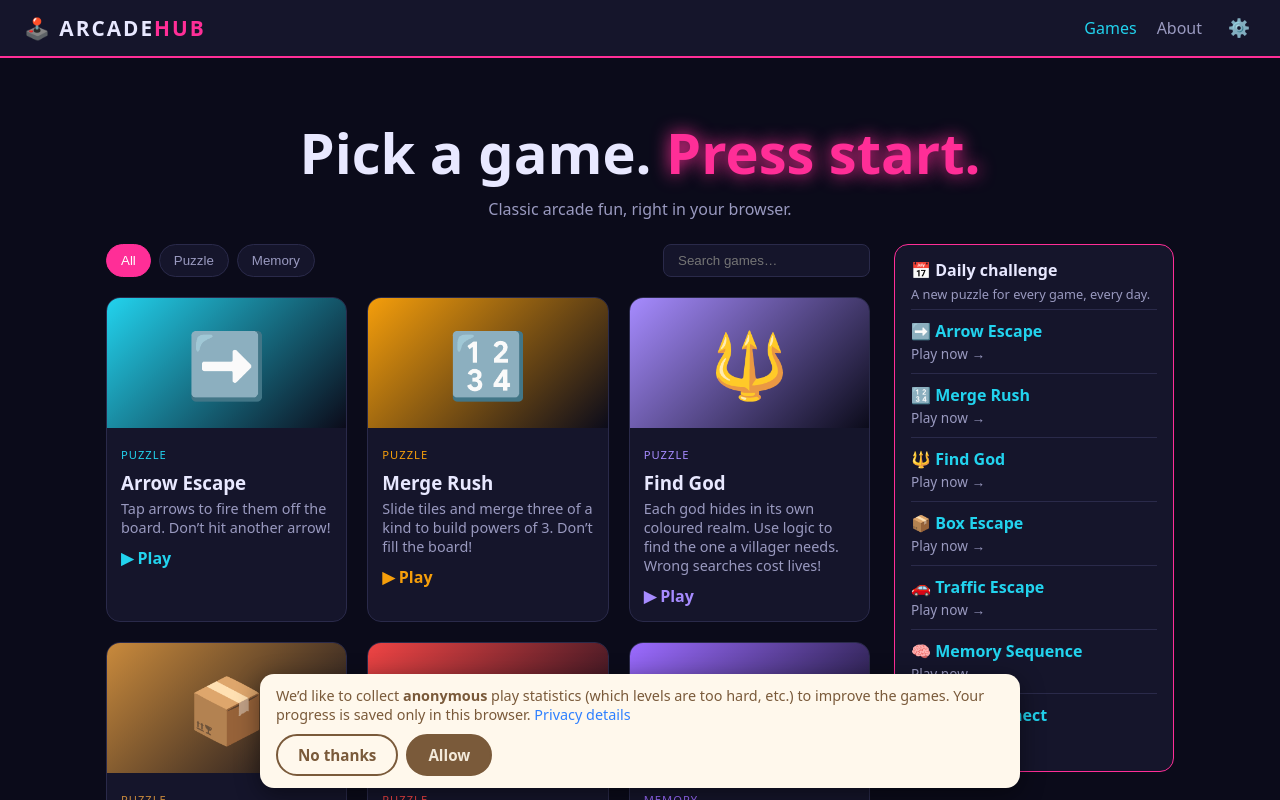
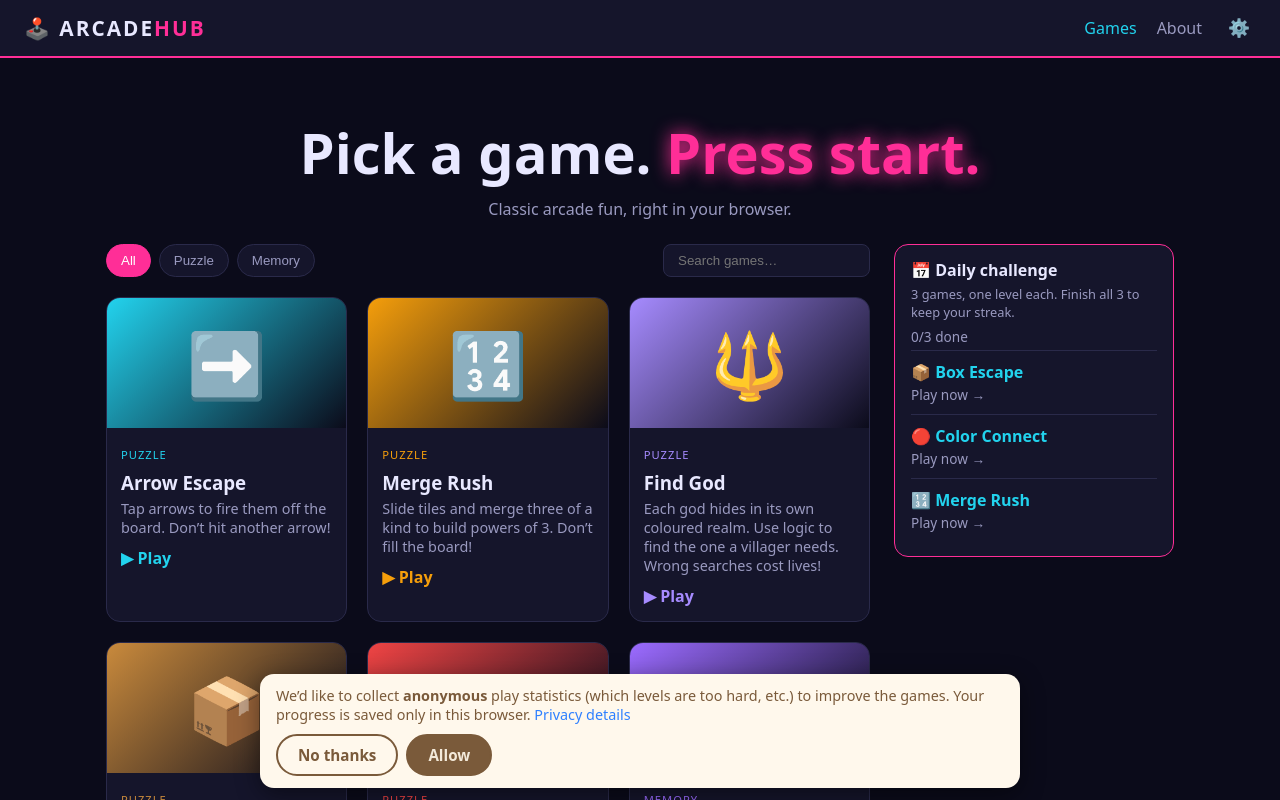
Before and after one commit to SHIVAJIKUMAR007/game8arena, a React (Vite) app: page / in a window 1280 px wide. Shown: the top 800 px of the page. Built offline with nearby package versions, Linux system fonts and the light colour scheme.

Commit message:
feat(dailyChallenge): implement daily challenge mechanics, including game selection, progress tracking, and UI updates

```diff
--- a/src/components/DailyBanner.jsx
+++ b/src/components/DailyBanner.jsx
@@ -1,27 +1,34 @@
 import { Link } from 'react-router-dom'
 import { games } from '../data/games'
-import { dailyState } from '../platform/daily'
-import { useProgress } from '../platform/progress'
-
-function DailyRow({ game }) {
-  const p = useProgress(game.id)
-  const { done, streak } = dailyState(p)
-  return (
-    <Link to={`/play/${game.id}?mode=daily`} className="daily-row">
-      <span className="daily-game">{game.emoji} <b>{game.title}</b></span>
-      <span className="daily-status">{done ? '✓ Done' : 'Play now →'} {streak > 0 && <span className="daily-streak">🔥 {streak}-day streak</span>}</span>
-    </Link>
-  )
-}
+import { overallDaily, pickDaily, useDaily } from '../platform/daily'
 
 export default function DailyBanner() {
-  const dailyGames = games.filter(g => g.daily)
-  if (!dailyGames.length) return null
+  const picks = pickDaily(games.filter(g => g.daily).map(g => g.id))
+  const state = useDaily() // re-render when a daily is finished (also in other tabs)
+  if (!picks.length) return null
+  const { done, complete, streak } = overallDaily(picks, state)
+  const finished = picks.filter(id => done.includes(id)).length
+
   return (
-    <section className="daily" aria-label="Daily challenges">
+    <section className="daily" aria-label="Daily challenge">
       <h2>📅 Daily challenge</h2>
-      <p className="daily-sub">A new puzzle for every game, every day.</p>
-      {dailyGames.map(g => <DailyRow key={g.id} game={g} />)}
+      <p className="daily-sub">
+        {picks.length} games, one level each. Finish all {picks.length} to keep your streak.
+      </p>
+      <p className="daily-summary">
+        <span className={complete ? 'daily-complete' : ''}>{complete ? '✓ All done today!' : `${finished}/${picks.length} done`}</span>
+        {streak > 0 && <span className="daily-streak">🔥 {streak}-day streak</span>}
+      </p>
+      {picks.map(id => {
+        const game = games.find(g => g.id === id)
+        const isDone = done.includes(id)
+        return (
+          <Link key={id} to={`/play/${id}?mode=daily`} className={`daily-row${isDone ? ' done' : ''}`}>
+            <span className="daily-game">{game.emoji} <b>{game.title}</b></span>
+            <span className="daily-status">{isDone ? '✓ Done' : 'Play now →'}</span>
+          </Link>
+        )
+      })}
     </section>
   )
 }
--- a/src/games/merge/MergeBoard.jsx
+++ b/src/games/merge/MergeBoard.jsx
@@ -13,8 +13,8 @@ const SWIPE_PX = 24
 // Font scales with tile size and digit count, so 7-digit numbers still fit.
 const tileStyle = v => ({ '--h': (Math.log(v) / Math.log(3) * 47) % 360, '--f': Math.min(0.5, 0.86 / (String(v).length * 0.62)) })
 
-export default function MergeBoard({ level, seed, session }) {
-  const target = targetFor(level)
+export default function MergeBoard({ level, mode, seed, session }) {
+  const target = mode === 'daily' ? null : targetFor(level) // the daily is an endless run
   const size = sizeFor(level)
   const rng = useRef(null)
   if (!rng.current) rng.current = createRng(seed)
--- a/src/games/merge/config.js
+++ b/src/games/merge/config.js
@@ -6,7 +6,8 @@ export const config = {
   undos: 5,
   daily: true,
   dailyLevel: 4,
-  endless: level => isEndless(level), // level 6+: no target, play for a high score
+  // Level 6+ (and the daily challenge): no target, play for a high score. A daily run counts once it ends.
+  endless: (level, mode) => mode === 'daily' || isEndless(level),
 
   tutorial: [
     { icon: '👆', title: 'Slide the tiles', body: 'Swipe, use the arrow keys / WASD, or tap the pad. Every tile slides as far as it can.' },
--- a/src/index.css
+++ b/src/index.css
@@ -66,6 +66,9 @@ main { flex: 1; width: 100%; max-width: 1100px; margin: 0 auto; padding: 24px 16
 .daily-row:hover .daily-game b { text-decoration: underline; }
 .daily-status { display: flex; flex-wrap: wrap; gap: 4px 10px; font-size: .85rem; color: var(--muted); }
 .daily-streak { color: var(--text); }
+.daily-summary { display: flex; flex-wrap: wrap; gap: 4px 12px; font-size: .85rem; color: var(--muted); margin: 0 0 4px; }
+.daily-complete { color: var(--cyan); font-weight: 700; }
+.daily-row.done .daily-status { color: var(--cyan); }
 @media (max-width: 900px) {
   .home-layout { grid-template-columns: 1fr; }
   .home-side { position: static; order: -1; }
--- a/src/pages/GamePage.jsx
+++ b/src/pages/GamePage.jsx
@@ -3,6 +3,7 @@ import { Link, useParams, useSearchParams } from 'react-router-dom'
 import { games } from '../data/games'
 import ErrorBoundary from '../platform/ui/ErrorBoundary'
 import { totalStars, useProgress } from '../platform/progress'
+import { pickDaily } from '../platform/daily'
 
 export default function GamePage() {
   const { id } = useParams()
@@ -26,7 +27,7 @@ export default function GamePage() {
           {Game ? (
             <ErrorBoundary key={game.id}>
               <Suspense fallback={<div className="loading">Loading {game.title}…</div>}>
-                <Game initialMode={params.get('mode')} />
+                <Game initialMode={params.get('mode')} dailyPicks={pickDaily(games.filter(g => g.daily).map(g => g.id))} />
               </Suspense>
             </ErrorBoundary>
           ) : (
--- a/src/platform/LevelGameShell.jsx
+++ b/src/platform/LevelGameShell.jsx
@@ -36,11 +36,16 @@ import './platform.css'
 
 const MAX_BANKED_LIVES = 2
 
-export default function LevelGameShell({ gameId, title, config, Board, initialMode }) {
+// `dailyPicks`: today's daily games (ids). The daily challenge is only offered when this game is one of them;
+// without the prop (e.g. in tests) the game always offers it.
+export default function LevelGameShell({ gameId, title, config, Board, initialMode, dailyPicks }) {
   const {
     maxLives = 3, hints: hintCap = 3, undos: undoCap = 3,
-    tutorial = [], achievements = [], daily = false, dailyLevel = 15, endless,
+    tutorial = [], achievements = [], daily: dailyEnabled = false, dailyLevel = 15, endless,
   } = config
+  const daily = dailyEnabled && (!dailyPicks || dailyPicks.includes(gameId))
+  const picksRef = useRef(dailyPicks || [gameId])
+  useEffect(() => { picksRef.current = dailyPicks || [gameId] }, [dailyPicks, gameId])
 
   const progress = useProgress(gameId)
   const [screen, setScreen] = useState('menu') // menu | levels | play
@@ -76,7 +81,7 @@ export default function LevelGameShell({ gameId, title, config, Board, initialMo
       const before = getProgress(gameId)
       const newBest = total > before.highScore
 
-      if (r.mode === 'daily') completeDaily(gameId, { stars, score: total })
+      if (r.mode === 'daily') completeDaily(gameId, { stars, score: total }, picksRef.current)
       updateProgress(gameId, p => ({
         ...p,
         stars: r.mode === 'daily' ? p.stars : { ...p.stars, [r.level]: Math.max(p.stars[r.level] || 0, stars) },
@@ -102,13 +107,18 @@ export default function LevelGameShell({ gameId, title, config, Board, initialMo
 
     const finishRun = () => {
       const before = getProgress(gameId)
+      // An endless daily counts as done once the run is played out, whatever the score.
+      if (r.mode === 'daily') {
+        completeDaily(gameId, { stars: 0, score: r.score }, picksRef.current)
+        checkAchievements(gameId, achievements, { level: r.level, mode: r.mode })
+      }
       updateProgress(gameId, p => ({
         ...p,
-        level: Math.max(p.level, r.level),
+        level: r.mode === 'daily' ? p.level : Math.max(p.level, r.level),
         highScore: Math.max(p.highScore, r.score),
         stats: { ...p.stats, bestCombo: Math.max(p.stats.bestCombo, r.bestCombo) },
       }))
-      setOutcome({ total: r.score, newBest: r.score > before.highScore, endless: true })
+      setOutcome({ total: r.score, newBest: r.score > before.highScore, endless: true, streak: getProgress(gameId).daily.streak })
       setResult('ended')
       playSound('lose')
       vibrate(200)
@@ -353,6 +363,7 @@ export default function LevelGameShell({ gameId, title, config, Board, initialMo
       {result === 'ended' && outcome && (
         <div className="lg-overlay">
           <h2>Run over 🏁</h2>
+          {mode === 'daily' && <p>📅 Daily challenge complete{outcome.streak > 0 && ` · 🔥 ${outcome.streak}-day streak`}</p>}
           <p>Score <b>{outcome.total}</b> {outcome.newBest && <span className="lg-badge">New high score!</span>}</p>
           <p>High score <b>{progress.highScore}</b></p>
           <div className="lg-overlay-buttons">
--- a/src/platform/daily.js
+++ b/src/platform/daily.js
@@ -1,5 +1,10 @@
-// Daily challenge helpers: one shared seed per calendar day + a streak counter.
+// Daily challenge: each calendar day picks 3 games (the same 3 for everyone), one level each.
+// Finishing all of the day's games keeps one overall streak going.
 import { updateProgress } from './progress'
+import { createRng } from './rng'
+import { createPersistentStore, useStore } from './storage'
+
+export const DAILY_COUNT = 3
 
 export const todayKey = (d = new Date()) =>
   `${d.getFullYear()}-${String(d.getMonth() + 1).padStart(2, '0')}-${String(d.getDate()).padStart(2, '0')}`
@@ -12,26 +17,49 @@ const yesterdayKey = () => {
 
 export const dailySeed = gameId => `${gameId}:daily:${todayKey()}`
 
-export function completeDaily(gameId, { stars, score }) {
+/** Today's games: a date-seeded pick of `count` ids (order-independent, so everyone gets the same set). */
+export function pickDaily(ids, key = todayKey(), count = DAILY_COUNT) {
+  return createRng(`daily-pick:${key}`).shuffle([...ids].sort()).slice(0, Math.min(count, ids.length))
+}
+
+// Overall daily progress, shared by all games.
+const dailyStore = createPersistentStore('daily', { last: null, streak: 0, best: 0, days: {} })
+export const useDaily = () => useStore(dailyStore)
+
+/** Streak that is still alive today (finished today or yesterday), else 0. */
+const liveStreak = d => (d.last === todayKey() || d.last === yesterdayKey() ? d.streak : 0)
+
+/** { done: ids finished today, complete: all of `picks` done, streak } */
+export function overallDaily(picks, d = dailyStore.get()) {
+  const done = d.days[todayKey()] || []
+  return { done, complete: picks.length > 0 && picks.every(id => done.includes(id)), streak: liveStreak(d) }
+}
+
+/** Record a finished daily level. `picks` = today's games; the streak grows once all of them are done. */
+export function completeDaily(gameId, { stars, score }, picks = [gameId]) {
   const today = todayKey()
-  updateProgress(gameId, p => {
-    if (p.daily.last === today) return p // streak only counts once per day
-    const streak = p.daily.last === yesterdayKey() ? p.daily.streak + 1 : 1
-    return {
+  dailyStore.set(d => {
+    const doneToday = [...new Set([...(d.days[today] || []), gameId])]
+    // Keep two weeks of history.
+    const days = Object.fromEntries(Object.entries({ ...d.days, [today]: doneToday }).sort().slice(-14))
+    const complete = picks.every(id => doneToday.includes(id))
+    if (!complete || d.last === today) return { ...d, days }
+    const streak = d.last === yesterdayKey() ? d.streak + 1 : 1
+    return { last: today, streak, best: Math.max(d.best, streak), days }
+  })
+  const streak = liveStreak(dailyStore.get())
+  updateProgress(gameId, p => ({
     ...p,
     daily: {
       last: today,
-        streak,
+      streak, // mirrors the overall streak, so per-game "daily streak" achievements keep working
       best: Math.max(p.daily.best, streak),
       history: { ...p.daily.history, [today]: { stars, score } },
     },
-    }
-  })
+  }))
 }
 
+/** This game's daily state for its menu: done today?, plus the overall streak. */
 export function dailyState(progress) {
-  const today = todayKey()
-  const done = progress.daily.last === today
-  const alive = done || progress.daily.last === yesterdayKey()
-  return { done, streak: alive ? progress.daily.streak : 0 }
+  return { done: progress.daily.last === todayKey(), streak: liveStreak(dailyStore.get()) }
 }
```
Also changed, not shown: 2 other files (tests, documents, lock files or other folders). Lines whose indentation alone changed are shown as unchanged.
